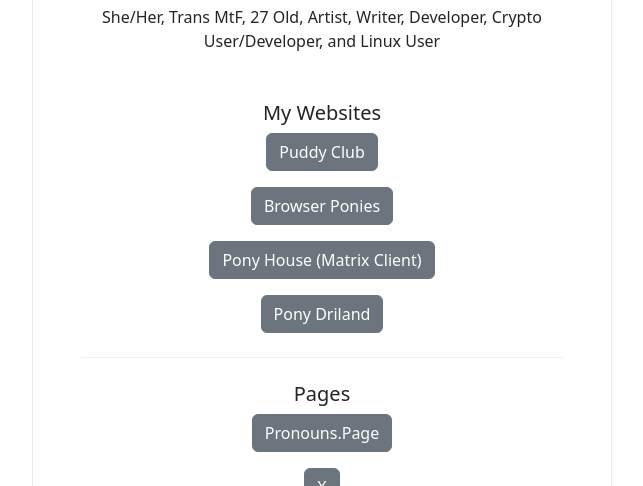
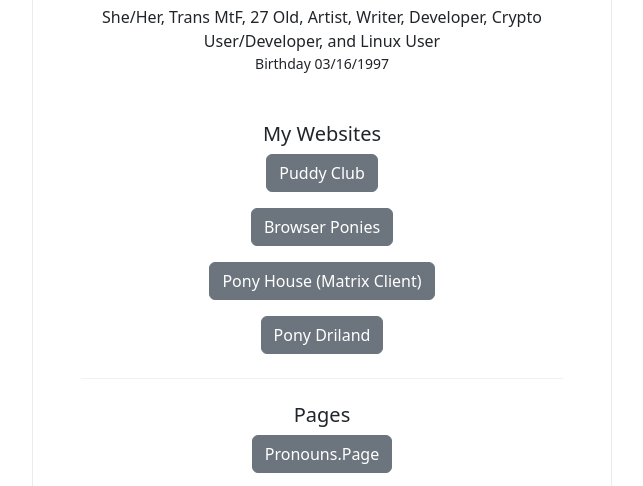
Before and after one commit to JasminDreasond/JasminDreasond, a plain HTML site: page index.html in a window 1280 px wide. Shown: the part 273-759 px from the top of the page, without its empty margins (318-961 px from the left). Drawn offline with nearby package versions, Linux system fonts and the light colour scheme.

Commit message:
Birthday

```diff
--- a/index.html
+++ b/index.html
@@ -54,6 +54,7 @@
                                         <h4 class="text-center">Welcome to my tiny personal page!</h4>
                                         <div class="text-center">She/Her, Trans MtF, <span id="age">???</span> Old,
                                             Artist, Writer, Developer, Crypto User/Developer, and Linux User</div>
+                                        <div class="text-center small">Birthday 03/16/1997</div>
 
                                         <script>
                                             const dob = new Date("03/16/1997");
```
